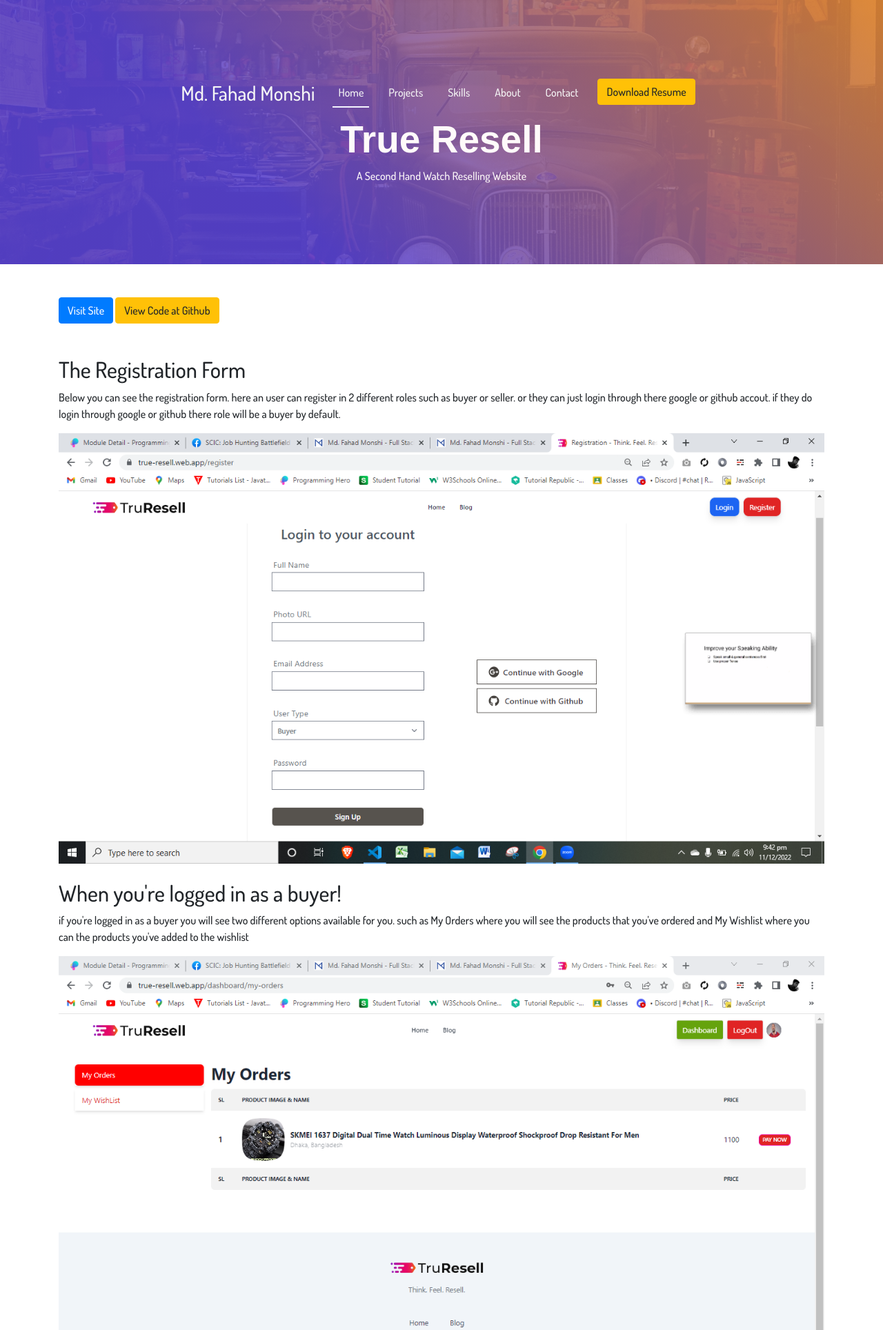
After one commit to MohammadFahad1/Portfolio-Updated, a PHP site: page /projects/trueresell.php in a window 1280 px wide. The commit adds this page. Shown: the top 1928 px of the page at 69% size. Run offline with PHP 8.4, Linux system fonts and the light colour scheme.

Commit message:
Details page for projects Done

```diff
--- /dev/null
+++ b/projects/trueresell.php
@@ -0,0 +1,109 @@
+<!DOCTYPE html>
+<html lang=en>
+
+<head>
+    <meta charset=UTF-8>
+    <meta name=viewport content="width=device-width, initial-scale=1.0">
+    <meta http-equiv=X-UA-Compatible content="ie=edge">
+    <link rel="shortcut icon" href=./../images/icon.PNG type=image/x-icon>
+    <title>Md. Fahad Monshi - Full Stack Web Developer From Bangladesh.</title>
+    <link rel=stylesheet href=./../css/bootstrap.min.css type=text/css>
+    <link rel=stylesheet href=./../fonts/icons/css/all.min.css>
+    <link rel=stylesheet href=./../css/slick.css>
+    <link rel=stylesheet href=./../css/slick-theme.css type=text/css>
+    <link rel=stylesheet href=./../styles.css type=text/css>
+</head>
+
+<body data-spy="scroll" data-target=".navbar" data-offset="100">
+
+    <!-- Heading of Project Starts Here -->
+    <section class="preloader" id="preloader">
+        <h1>Loading...</h1>
+    </section>
+    <section class='projectsDone d-flex justify-content-center align-items-center flex-column'>
+        <!-- Navigation bar starts here -->
+        <nav class="navbar navbar-expand-md" id=navbar>
+            <a href="./../index.php" class=navbar-brand>Md. Fahad Monshi</a>
+            <span class="mobilemenu right">
+                <li style=list-style:none><button onclick=toggle()><i class="fas fa-bars"></i></button></li>
+            </span>
+            <ul id=nav-mobile class="navbar-nav ml-auto">
+                <li class=nav-item><a href="./../index.php" class="nav-link active">Home</a></li>
+                <li class=nav-item><a class=nav-link href=./../index.php#portfolio>Projects</a></li>
+                <li class=nav-item><a class=nav-link href=./../index.php#skills>Skills</a></li>
+                <li class=nav-item><a class=nav-link href=./../index.php#about>About</a></li>
+                <li class=nav-item><a class=nav-link href=./../index.php#contact>Contact</a></li>
+                <li class=nav-item><a class="btn btn-warning" href="./../images/md_fahad_monshi_resume.pdf"
+                        target="_blank">Download
+                        Resume</a></li>
+            </ul>
+        </nav>
+        <!-- Navigation bar ends here -->
+        <h1>True Resell</h1>
+        <p>A Second Hand Watch Reselling Website</p>
+    </section>
+    <!-- Heading of Projects Ends Here -->
+
+    <!-- Details Section Starts Here -->
+    <section class="container">
+
+    <div class="my-5">
+        <a href="https://true-resell.web.app/" target="_blank" class="btn btn-primary">Visit Site</a>
+        <a href="https://github.com/MohammadFahad1/TrueResell-Used-Watch-Reselling-Marketplace" target="_blank" class="btn btn-warning">View Code at Github</a>
+    </div>
+
+        <div class="mt-4">
+            <h2>The Registration Form</h2>
+            <p>Below you can see the registration form. here an user can register in 2 different roles such as buyer or
+                seller. or they can just login through there google or github accout. if they do login through google or
+                github there role will be a buyer by default.</p>
+        </div>
+        <img src="./../images/regFormOfTrueResell.png" class="img-fluid" alt="">
+
+        <div class="mt-4">
+            <h2>When you're logged in as a buyer!</h2 <p>if you're logged in as a buyer you will see two different
+            options available for you. such as My Orders where you will see the products that you've ordered and My
+            Wishlist where you can the products you've added to the wishlist</p>
+        </div>
+        <img src="./../images/buyerOfTrueResell.png" alt="" class="img-fluid">
+
+        <div class="mt-4">
+            <h2>When you're logged in as a seller!</h2>
+            <p>
+                if you're logged in as a seller you'll see two different options are available for you in the admin
+                dashboard. 1st is My Products where you can see and perform different operations with the products that
+                you're selling to others and the second is Add A Product from where you will be able to add your
+                product.
+            </p>
+        </div>
+        <img src="./../images/sellerOfTrueResell.png" alt="" class="img-fluid">
+
+        <div class="mt-4">
+            <h2>When you're the admin!</h2>
+            <p>
+                If you're the admin of the website you will see two different options such as All Buyers and All
+                Sellers. Here you can do various operations with these users such as verifying an user or just deleting
+                an user.
+            </p>
+            <img src="./../images/adminOfTrueResell.png" alt="" class="img-fluid mb-5">
+        </div>
+
+    </section>
+    <!-- Details Section Ends Here -->
+
+
+    <section class=footer>
+        <h5>Copyright &copy; Mohammad Fahad (2015 - 2019)</h5>
+        <a href=https://facebook.com/mdfahad.index><i class="fab fa-facebook"></i></a>
+        <a href=https://twitter.com/bd_fahad><i class="fab fa-twitter-square"></i></a>
+        <a href=https://facebook.com/mdfahad.index><i class="fab fa-google-plus"></i></a>
+        <a href=https://facebook.com/mdfahad.index><i class="fab fa-linkedin"></i></a>
+    </section>
+
+    <script src=js/jquery-3.4.1.min.js type=text/javascript></script>
+    <script>
+        window.onload(document.getElementById('preloader').style.display = 'none')
+    </script>
+</body>
+
+</html>
```
Also changed, not shown: index.php (+72 -30 lines), projects/immigration.php (added, +98 -0 lines), projects/knowledge.php (added, +90 -0 lines), images/adminOfTrueResell.png (added), images/buyerOfTrueResell.png (added), images/coursesKnowledge.png (added), images/detailsKnowledge.png (added), images/myReviewsImmigration.png (added), images/regFormImmigration.png (added), images/regFormKnowledge.png (added), images/regFormOfTrueResell.png (added), images/sellerOfTrueResell.png (added), images/serviceDetails.png (added), images/servicesImmigration.png (added).
